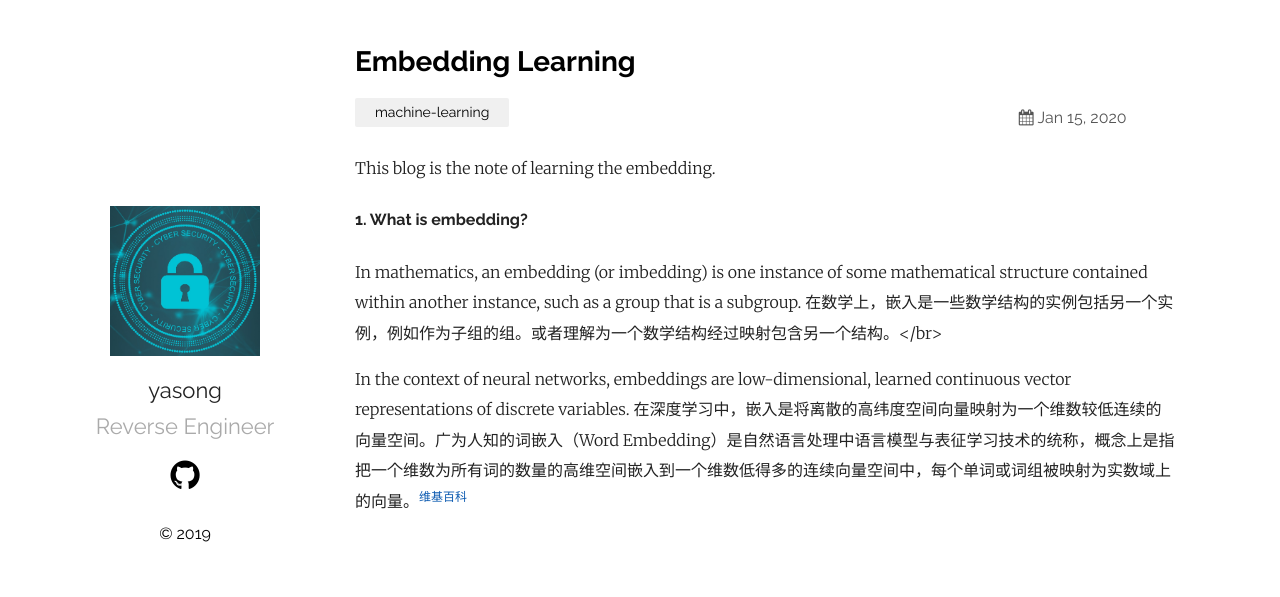
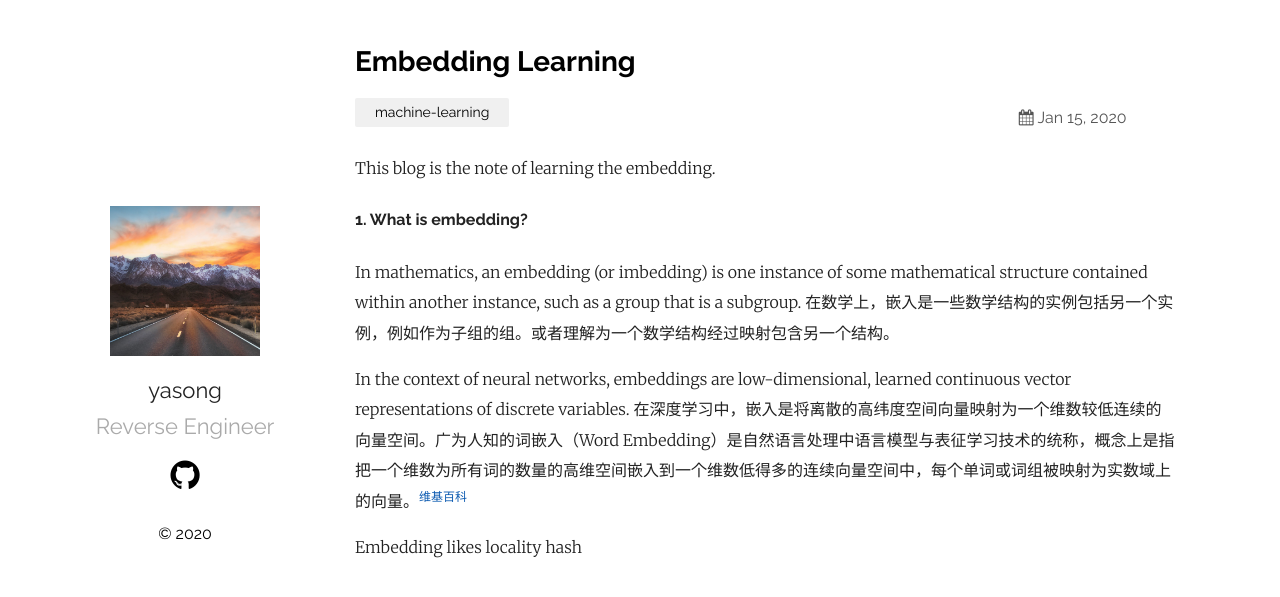
Before and after one commit to yasong/yasong.github.io, a Jekyll site: the page built from _posts/2020-01-15-Embedding-learning.markdown, in a window 1280 px wide. Shown: the top 597 px of the page. Built offline with Jekyll 4.4.1, drawn with Linux system fonts in a browser that asks for light colours.

Commit message:
modified

```diff
--- a/_layouts/default.html
+++ b/_layouts/default.html
@@ -6,7 +6,7 @@
 <body>
 	<main class="container">
 		<section class="about">
-			<img src="{{ "/assets/portfolio.png" | relative_url }}" alt="{{ site.plainwhite.name }}">
+			<img src="{{ "/assets/avatars.jpg" | relative_url }}" alt="{{ site.plainwhite.name }}">
 			<h2>{{ site.plainwhite.name }}</h2>
 			<p class="tagline">{{ site.plainwhite.tagline }}</p>
 			<ul class="social">
@@ -20,7 +20,7 @@
                 <a href="https://twitter.com/{{ site.plainwhite.social_links.twitter }}"><li><i class="icon-twitter-squared"></i></li></a>
                 {%- endif -%}
 			</ul>
-			<p>&copy; 2019</p>
+			<p>&copy; 2020</p>
 		</section>
 		<section class="content">
 			{{ content }}
--- a/_posts/2020-01-15-Embedding-learning.markdown
+++ b/_posts/2020-01-15-Embedding-learning.markdown
@@ -8,6 +8,8 @@ categories: machine-learning
 This blog is the note of learning the embedding.
 
 #### 1. What is embedding?
-In mathematics, an embedding (or imbedding) is one instance of some mathematical structure contained within another instance, such as a group that is a subgroup. 在数学上，嵌入是一些数学结构的实例包括另一个实例，例如作为子组的组。或者理解为一个数学结构经过映射包含另一个结构。</br>
+In mathematics, an embedding (or imbedding) is one instance of some mathematical structure contained within another instance, such as a group that is a subgroup. 在数学上，嵌入是一些数学结构的实例包括另一个实例，例如作为子组的组。或者理解为一个数学结构经过映射包含另一个结构。
 
 In the context of neural networks, embeddings are low-dimensional, learned continuous vector representations of discrete variables. 在深度学习中，嵌入是将离散的高纬度空间向量映射为一个维数较低连续的向量空间。广为人知的词嵌入（Word Embedding）是自然语言处理中语言模型与表征学习技术的统称，概念上是指把一个维数为所有词的数量的高维空间嵌入到一个维数低得多的连续向量空间中，每个单词或词组被映射为实数域上的向量。<sup>[维基百科](https://zh.wikipedia.org/wiki/%E8%AF%8D%E5%B5%8C%E5%85%A5)</sup>
+
+Embedding likes locality hash
```
Also changed, not shown: assets/avatars.jpg (added), assets/portfolio.png (deleted).
